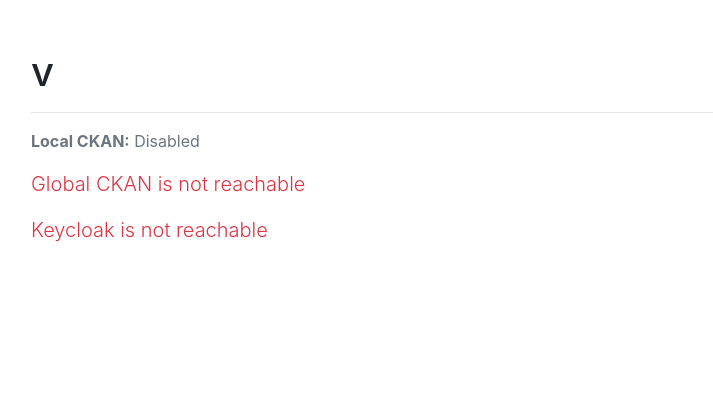
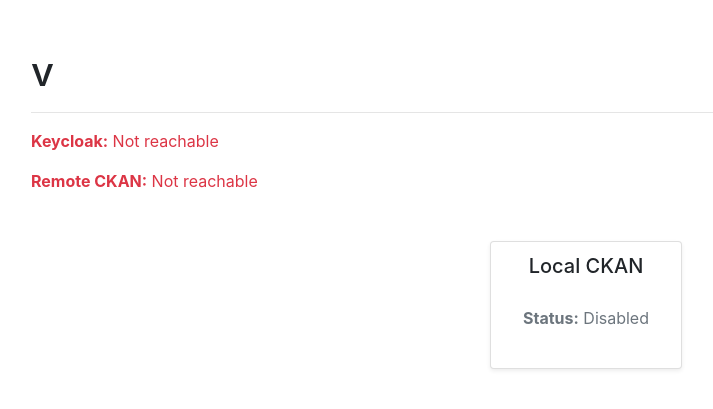
Before and after one commit to sci-ndp/pop, a Python web app: template api/templates/index.html in a window 1280 px wide. Shown: the part 56-465 px from the top of the page, without its empty margins (54-767 px from the left). Run offline with Jinja, Linux system fonts and the light colour scheme; the template is opened without the code that fills it, so the values that code supplies are empty; some libraries are stand-ins or nearby versions.

Commit message:
feat: update style layout and add status functionalities
- Refine index template to display local/global CKAN reachability
- Show Keycloak status in a dedicated section
- Enhance the dashboard design with Bootstrap cards

```diff
--- a/api/services/default_services/index.py
+++ b/api/services/default_services/index.py
@@ -6,8 +6,6 @@
 from api.config import swagger_settings
 from api.config.kafka_settings import kafka_settings
 from api.services import status_services
-from api.services.keycloak_services.introspect_user_token import \
-    get_client_token
 
 
 def index(request: Request):
--- a/api/templates/index.html
+++ b/api/templates/index.html
@@ -10,74 +10,88 @@
         <h1>{{ title }} v{{ version }}</h1>
         <hr />
 
-        <!-- Local CKAN -->
-        {% if status.ckan_local_enabled %}
-            <p class="text-primary">
-                <strong>Local CKAN:</strong> Enabled
+        <!-- Keycloak -->
+        {% if status.keycloak_is_active %}
+            <p class="text-primary text-success">
+                <strong>Keycloak:</strong> Reachable
             </p>
-            {% if status.ckan_is_active_local %}
-                <p class="lead text-success">
-                    <i class="fas fa-check-circle"></i> Local CKAN is active and reachable
-                </p>
-            {% else %}
-                <p class="lead text-danger">
-                    <i class="fas fa-times-circle"></i> Local CKAN is not reachable
-                </p>
-            {% endif %}
         {% else %}
-            <p class="text-muted">
-                <strong>Local CKAN:</strong> Disabled
+            <p class="text-primary text-danger">
+                <strong>Keycloak:</strong> Not reachable
             </p>
         {% endif %}
 
-        <!-- Global CKAN -->
+        <!-- Remote CKAN -->
         {% if status.ckan_is_active_global %}
-            <p class="lead text-success">
-                <i class="fas fa-check-circle"></i> Global CKAN is active and reachable
+            <p class="text-primary text-success">
+                <strong>Remote CKAN:</strong> Reachable
             </p>
         {% else %}
-            <p class="lead text-danger">
-                <i class="fas fa-times-circle"></i> Global CKAN is not reachable
-            </p>
+        <p class="text-primary text-danger">
+            <strong>Remote CKAN:</strong> Not reachable
+        </p>
         {% endif %}
 
-        <!-- Keycloak -->
-        {% if status.keycloak_is_active %}
-            <p class="lead text-success">
-                <i class="fas fa-check-circle"></i> Keycloak is active and reachable
-            </p>
-        {% else %}
-            <p class="lead text-danger">
-                <i class="fas fa-times-circle"></i> Keycloak is not reachable
-            </p>
-        {% endif %}
     </div>
 </div>
 
 <!-- Extras Section -->
 <div class="row mt-4 d-flex justify-content-center">
+    <!-- Local CKAN in a card -->
+    <div class="card card-square shadow-sm mx-2 my-2">
+      <div class="card-header card-header-custom">
+          <h5 class="card-title-custom">Local CKAN</h5>
+      </div>
+      <div class="card-body card-body-custom">
+          {% if status.ckan_local_enabled %}
+              {% if status.ckan_is_active_local is not none %}
+                  {% if status.ckan_is_active_local %}
+                      <p class="text-primary text-success">
+                          <strong>Status:</strong> Reachable
+                      </p>
+                  {% else %}
+                      <p class="text-primary text-danger">
+                          <strong>Status:</strong> Not reachable
+                      </p>
+                  {% endif %}
+              {% else %}
+                  <!-- If you do not set 'ckan_is_active_local' when disabled,
+                       this block might remain unused. -->
+                  <p class="text-muted">
+                      <strong>Status:</strong> Not reachable
+                  </p>
+              {% endif %}
+          {% else %}
+              <p class="text-muted">
+                  <strong>Status:</strong> Disabled
+              </p>
+          {% endif %}
+      </div>
+    </div>
+
     <!-- Kafka -->
     {% if kafka_info.kafka_connection %}
-    <div class="card card-square shadow-sm mx-2">
+    <div class="card card-square shadow-sm mx-2 my-2">
         <div class="card-header card-header-custom">
-            <h5 class="card-title-custom">Kafka Connection</h5>
+            <h5 class="card-title-custom">Kafka</h5>
         </div>
         <div class="card-body card-body-custom">
-            <p><strong>Host:</strong> {{ kafka_info.kafka_host }}</p>
-            <p><strong>Port:</strong> {{ kafka_info.kafka_port }}</p>
+            <p><strong>Host:</strong> {{ kafka_info.kafka_host }}</br>
+               <strong>Port:</strong> {{ kafka_info.kafka_port }}</p>
         </div>
     </div>
     {% endif %}
 
     <!-- JupyterLab -->
     {% if use_jupyterlab %}
-    <div class="card card-square shadow-sm mx-2">
+    <div class="card card-square shadow-sm mx-2 my-2">
         <div class="card-header card-header-custom">
             <h5 class="card-title-custom">JupyterLab</h5>
         </div>
         <div class="card-body card-body-custom">
-            <a href="{{ jupyter_url }}" class="btn btn-primary" target="_blank" rel="noopener noreferrer">
-                Access JupyterLab
+            <a href="{{ jupyter_url }}" class="btn btn-primary"
+               target="_blank" rel="noopener noreferrer">
+                Access
             </a>
         </div>
     </div>
```
Also changed, not shown: api/services/status_services/check_api_status.py (added, +58 -0 lines).
